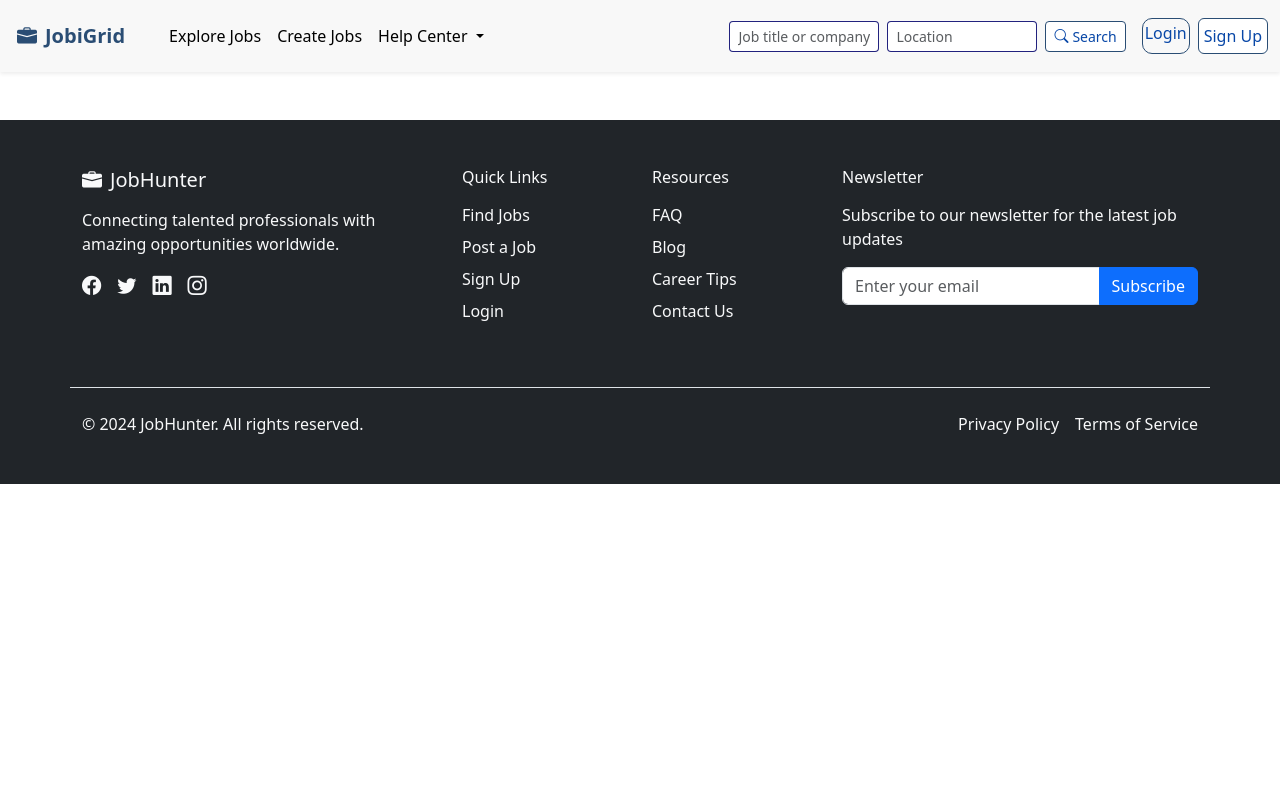
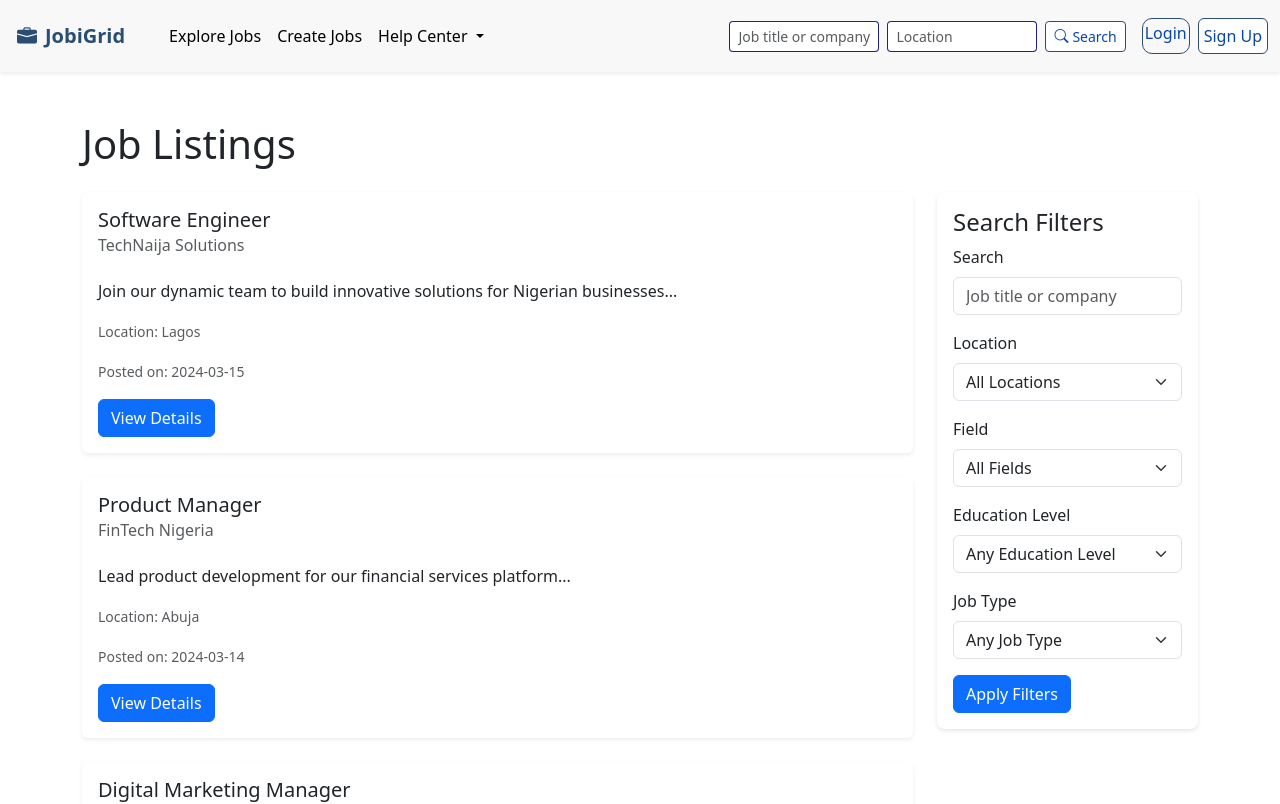
Before and after one commit to Olahdayo/jobs-portal, a Vue app: page /Joblistings in a window 1280 px wide. Shown: the top 804 px of the page. Built offline with nearby package versions, Linux system fonts and the light colour scheme.

Commit message:
frontend updated

```diff
--- /dev/null
+++ b/src/components/SearchFilter.vue
@@ -0,0 +1,151 @@
+<template>
+  <div class="search-filter">
+    <h4>Search Filters</h4>
+    <div v-if="activeFilters.length" class="active-filters mb-3">
+      <h5>Active Filters:</h5>
+      <div class="d-flex flex-wrap">
+        <div
+          class="badge bg-secondary me-2 mb-2"
+          v-for="(filter, index) in activeFilters"
+          :key="index"
+        >
+          {{ filter.label }}
+          <button
+            type="button"
+            class="btn-close btn-close-white"
+            @click="removeFilter(filter.key)"
+            aria-label="Close"
+          ></button>
+        </div>
+      </div>
+      <button class="btn btn-outline-danger" @click="clearAllFilters">
+        Clear All Filters
+      </button>
+    </div>
+    <form @submit.prevent="applyFilters">
+      <div class="mb-3">
+        <label for="query" class="form-label">Search</label>
+        <input
+          type="text"
+          id="query"
+          v-model="filters.query"
+          class="form-control"
+          placeholder="Job title or company"
+        />
+      </div>
+      <div class="mb-3">
+        <label for="location" class="form-label">Location</label>
+        <select id="location" v-model="filters.location" class="form-select">
+          <option value="">All Locations</option>
+          <option
+            v-for="location in locations"
+            :key="location"
+            :value="location"
+          >
+            {{ location }}
+          </option>
+        </select>
+      </div>
+      <div class="mb-3">
+        <label for="field" class="form-label">Field</label>
+        <select id="field" v-model="filters.field" class="form-select">
+          <option value="">All Fields</option>
+          <option v-for="field in fields" :key="field" :value="field">
+            {{ field }}
+          </option>
+        </select>
+      </div>
+      <div class="mb-3">
+        <label for="education" class="form-label">Education Level</label>
+        <select id="education" v-model="filters.education" class="form-select">
+          <option value="">Any Education Level</option>
+          <option
+            v-for="education in educationLevels"
+            :key="education"
+            :value="education"
+          >
+            {{ education }}
+          </option>
+        </select>
+      </div>
+      <div class="mb-3">
+        <label for="jobType" class="form-label">Job Type</label>
+        <select id="jobType" v-model="filters.jobType" class="form-select">
+          <option value="">Any Job Type</option>
+          <option v-for="jobType in jobTypes" :key="jobType" :value="jobType">
+            {{ jobType }}
+          </option>
+        </select>
+      </div>
+      <button type="submit" class="btn btn-primary">Apply Filters</button>
+    </form>
+  </div>
+</template>
+
+<script>
+import filterOptions from "@/data/filterOptions.json";
+
+export default {
+  data() {
+    return {
+      filters: {
+        query: "",
+        location: "",
+        field: "",
+        education: "",
+        jobType: "",
+      },
+      locations: filterOptions.locations,
+      fields: filterOptions.fields,
+      educationLevels: filterOptions.educationLevels,
+      jobTypes: filterOptions.jobTypes,
+      activeFilters: [],
+    };
+  },
+  methods: {
+    applyFilters() {
+      this.$emit("filter-applied", this.filters);
+      this.updateActiveFilters();
+    },
+    removeFilter(key) {
+      this.filters[key] = "";
+      this.applyFilters();
+    },
+    clearAllFilters() {
+      this.filters = {
+        query: "",
+        location: "",
+        field: "",
+        education: "",
+        jobType: "",
+      };
+      this.applyFilters();
+    },
+    updateActiveFilters() {
+      this.activeFilters = [];
+      for (const [key, value] of Object.entries(this.filters)) {
+        if (value) {
+          this.activeFilters.push({
+            key,
+            label: `${key.charAt(0).toUpperCase() + key.slice(1)}: ${value}`,
+          });
+        }
+      }
+    },
+  },
+};
+</script>
+
+<style scoped>
+.search-filter {
+  position: sticky;
+  top: 20px; /* Adjust as needed */
+  background: white;
+  padding: 1rem;
+  box-shadow: 0 2px 4px rgba(0, 0, 0, 0.1);
+  border-radius: 8px;
+}
+.active-filters {
+  margin-bottom: 1rem;
+}
+</style>
--- a/src/router/index.js
+++ b/src/router/index.js
@@ -44,10 +44,17 @@ const router = createRouter({
       name: "FeaturedJobs",
       component: () => import("../views/FeaturedJobs.vue"),
     },
+
+    {
+      path: "/Joblistings",
+      name: "Joblistings",
+      component: () => import("@/views/JobListings.vue"),
+    },
+
     {
       path: "/jobs/:id",
       name: "JobDetails",
-      component: () => import("@/views/JobDetails.vue"), // Adjust the path as necessary
+      component: () => import("@/views/JobDetails.vue"),
     },
     {
       path: "/jobs/state/:state",
--- a/src/views/FeaturedJobs.vue
+++ b/src/views/FeaturedJobs.vue
@@ -2,7 +2,7 @@
   <div class="container py-5">
     <h1 class="mb-4">Featured Jobs</h1>
     <div class="row">
-      <div class="col-md-4 mb-4" v-for="job in featuredJobs" :key="job.id">
+      <div class="col-md-6 mb-4" v-for="job in paginatedJobs" :key="job.id">
         <div class="card border-0 shadow-sm h-100">
           <div class="card-body">
             <div class="d-flex align-items-center mb-3">
@@ -25,24 +25,62 @@
         </div>
       </div>
     </div>
+    <nav aria-label="Page navigation">
+      <ul class="pagination">
+        <li class="page-item" :class="{ disabled: currentPage === 1 }">
+          <a class="page-link" @click="changePage(currentPage - 1)">Previous</a>
+        </li>
+        <li
+          class="page-item"
+          v-for="page in totalPages"
+          :key="page"
+          :class="{ active: currentPage === page }"
+        >
+          <a class="page-link" @click="changePage(page)">{{ page }}</a>
+        </li>
+        <li class="page-item" :class="{ disabled: currentPage === totalPages }">
+          <a class="page-link" @click="changePage(currentPage + 1)">Next</a>
+        </li>
+      </ul>
+    </nav>
   </div>
 </template>
 
 <script>
-import { useJobsStore } from '@/stores/jobs'
+import { useJobsStore } from "@/stores/jobs";
 
 export default {
-  name: 'FeaturedJobs',
+  name: "FeaturedJobs",
+  data() {
+    return {
+      currentPage: 1,
+      jobsPerPage: 10,
+    };
+  },
   computed: {
     featuredJobs() {
-      return this.jobsStore.getAllFeaturedJobs()
-    }
+      return this.jobsStore.getAllFeaturedJobs();
+    },
+    paginatedJobs() {
+      const start = (this.currentPage - 1) * this.jobsPerPage;
+      return this.featuredJobs.slice(start, start + this.jobsPerPage);
+    },
+    totalPages() {
+      return Math.ceil(this.featuredJobs.length / this.jobsPerPage);
+    },
   },
   setup() {
-    const jobsStore = useJobsStore()
-    return { jobsStore }
-  }
-}
+    const jobsStore = useJobsStore();
+    return { jobsStore };
+  },
+  methods: {
+    changePage(page) {
+      if (page >= 1 && page <= this.totalPages) {
+        this.currentPage = page;
+      }
+    },
+  },
+};
 </script>
 
 <style scoped>
@@ -51,4 +89,9 @@ export default {
   height: 50px;
   object-fit: cover;
 }
+
+/* Add this CSS rule for pagination */
+.pagination .page-link {
+  cursor: pointer; /* Change cursor to pointer on hover */
+}
 </style>
--- a/src/views/JobListings.vue
+++ b/src/views/JobListings.vue
@@ -0,0 +1,119 @@
+<template>
+  <div class="container py-5">
+    <h1 class="mb-4">Job Listings</h1>
+    <div class="row">
+      <div class="col-md-9">
+        <div class="row">
+          <div class="col-12 mb-4" v-for="job in paginatedJobs" :key="job.id">
+            <div class="card border-0 shadow-sm h-100">
+              <div class="card-body">
+                <div class="d-flex align-items-center mb-3">
+                  <div>
+                    <h5 class="card-title">{{ job.title }}</h5>
+                    <h6 class="card-subtitle mb-2 text-muted">
+                      {{ job.company }}
+                    </h6>
+                  </div>
+                </div>
+                <p class="card-text">{{ job.description }}</p>
+                <p class="card-text">
+                  <small class="text-muted">Location: {{ job.location }}</small>
+                </p>
+                <p class="card-text">
+                  <small class="text-muted"
+                    >Posted on: {{ job.postedDate }}</small
+                  >
+                </p>
+                <router-link
+                  :to="{ name: 'JobDetails', params: { id: job.id } }"
+                  class="btn btn-primary"
+                  >View Details</router-link
+                >
+              </div>
+            </div>
+          </div>
+        </div>
+        <nav aria-label="Page navigation">
+          <ul class="pagination">
+            <li class="page-item" :class="{ disabled: currentPage === 1 }">
+              <a class="page-link" @click="changePage(currentPage - 1)"
+                >Previous</a
+              >
+            </li>
+            <li
+              class="page-item"
+              v-for="page in totalPages"
+              :key="page"
+              :class="{ active: currentPage === page }"
+            >
+              <a class="page-link" @click="changePage(page)">{{ page }}</a>
+            </li>
+            <li
+              class="page-item"
+              :class="{ disabled: currentPage === totalPages }"
+            >
+              <a class="page-link" @click="changePage(currentPage + 1)">Next</a>
+            </li>
+          </ul>
+        </nav>
+      </div>
+      <div class="col-md-3">
+        <SearchFilter @filter-applied="applyFilters" />
+      </div>
+    </div>
+  </div>
+</template>
+
+<script>
+import { useJobsStore } from "@/stores/jobs";
+import SearchFilter from "@/components/SearchFilter.vue";
+
+export default {
+  name: "JobListings",
+  components: {
+    SearchFilter,
+  },
+  data() {
+    return {
+      currentPage: 1,
+      jobsPerPage: 20,
+    };
+  },
+  computed: {
+    allJobs() {
+      const jobs = this.jobsStore.getLatestJobs();
+      return jobs;
+    },
+    paginatedJobs() {
+      const start = (this.currentPage - 1) * this.jobsPerPage;
+      return this.allJobs.slice(start, start + this.jobsPerPage);
+    },
+    totalPages() {
+      return Math.ceil(this.allJobs.length / this.jobsPerPage);
+    },
+    filteredJobs() {
+      return this.jobsStore.filteredJobs;
+    },
+  },
+  setup() {
+    const jobsStore = useJobsStore();
+    jobsStore.initializeJobs();
+    return { jobsStore };
+  },
+  methods: {
+    changePage(page) {
+      if (page >= 1 && page <= this.totalPages) {
+        this.currentPage = page;
+      }
+    },
+    applyFilters(filters) {
+      this.jobsStore.searchFilters = filters;
+      this.jobsStore.filterJobs();
+      this.currentPage = 1;
+      console.log("Filtered Jobs:", this.jobsStore.filteredJobs);
+    },
+  },
+};
+</script>
+
+<style scoped></style>
```
Also changed, not shown: src/views/Home.vue (+9 -13 lines).
